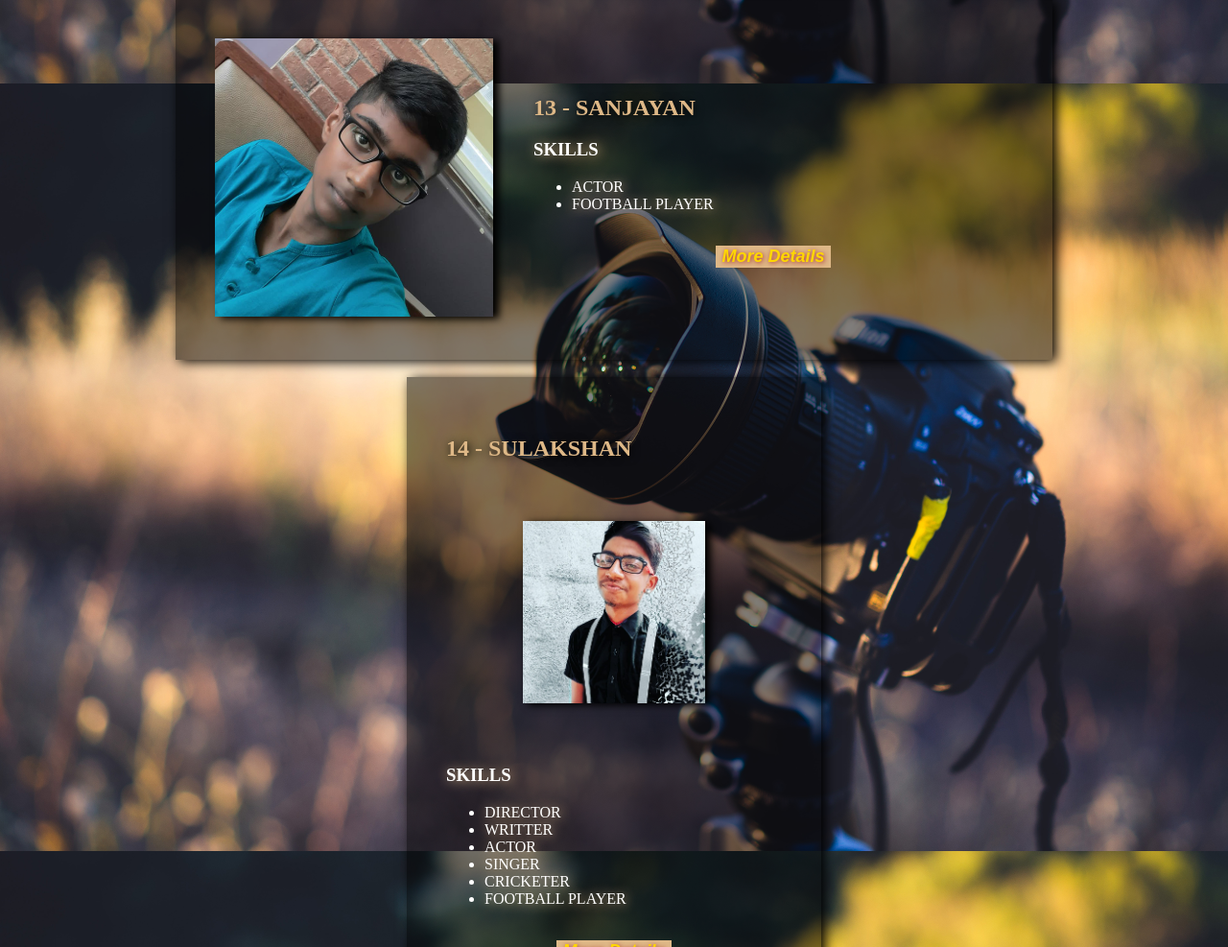
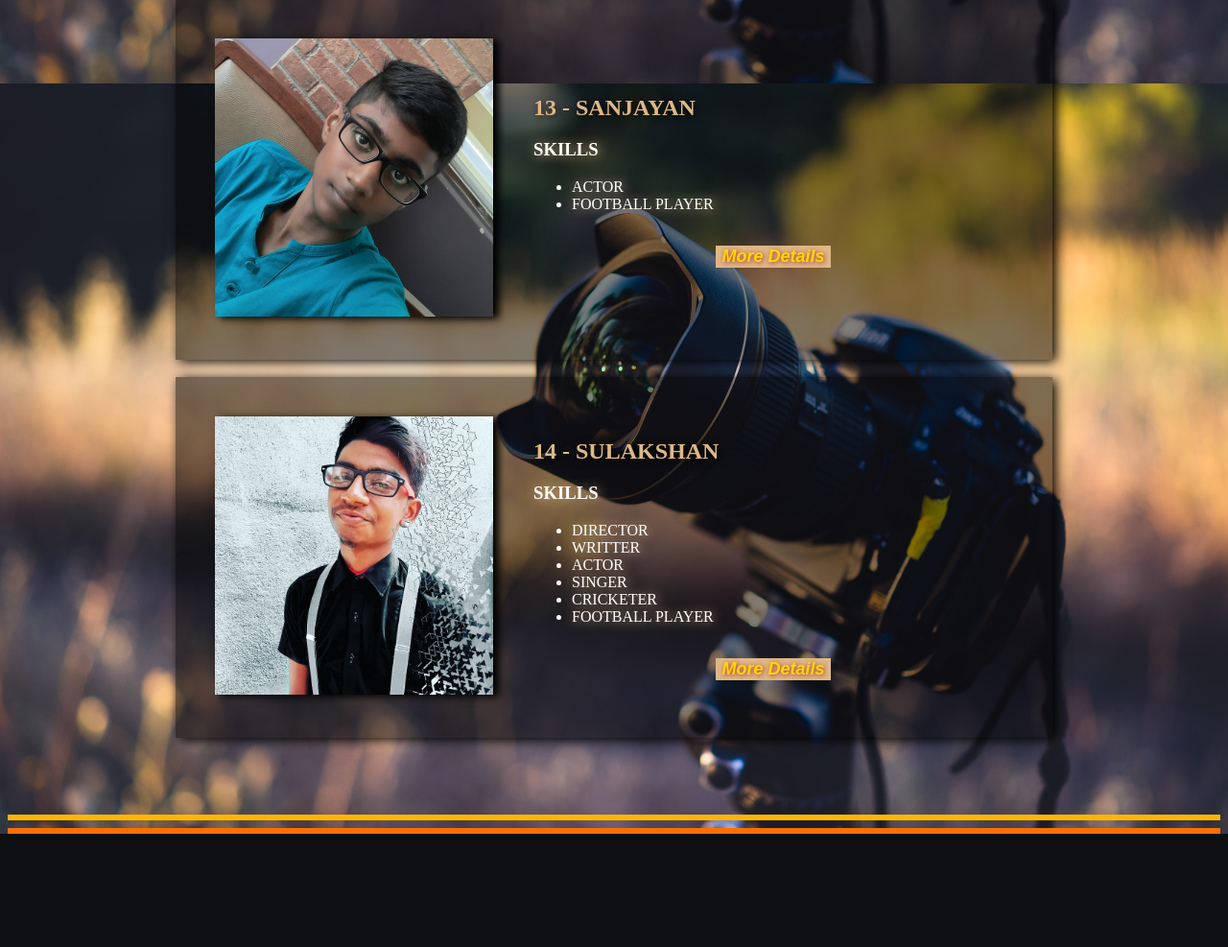
Before and after one commit to DragonCinemas/DragonCinemas.github.io, a PHP site: page /send/Members.php in a window 1280 px wide. Shown: the part 5513-6500 px from the top of the page at 96% size. After the commit the page ends 6382 px from the top, so only its background shows below. Run offline with PHP 8.4, Linux system fonts and the light colour scheme.

Commit message:
Version 1.9

```diff
--- a/CSS.css
+++ b/CSS.css
@@ -317,7 +317,7 @@
 		display: none;
 	}
 
-	#SL {
+	#SL2 {
 		display: none;
 	}
 }
```
